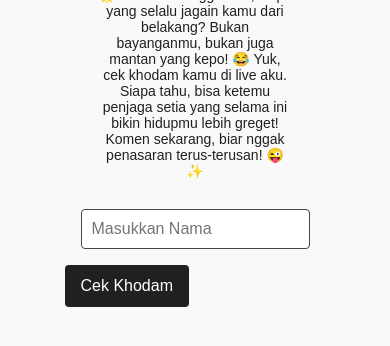
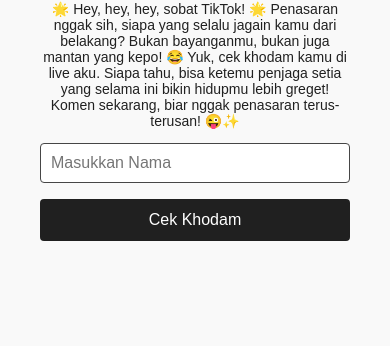
Before and after one commit to Hassanjadi/Cek-Kodam, a plain HTML site: page index.html in a window 390 px wide. Shown: the part 302-648 px from the top of the page. Drawn offline with Linux system fonts and the light colour scheme; some packages are replaced by stand-ins of ours; a script that the page names is missing.

Commit message:
fix: responsive

```diff
--- a/index.html
+++ b/index.html
@@ -32,7 +32,7 @@
           sekarang, biar nggak penasaran terus-terusan! 😜✨
         </p>
       </header>
-      <div>
+      <div class="input-button">
         <input type="text" id="khodamInput" placeholder="Masukkan Nama" />
         <button id="checkButton">Cek Khodam</button>
       </div>
--- a/style.css
+++ b/style.css
@@ -12,13 +12,12 @@ h1 {
 }
 
 input {
-  border: 1px solid #464646;
   padding: 10px;
+  font-size: 16px;
   color: #202020;
-  font-size: 16px;
-  margin: 16px 16px;
   border-radius: 4px;
   outline-color: #202020;
+  border: 1px solid #464646;
   font-family: "Plus Jakarta Sanas", sans-serif;
 }
 
@@ -38,15 +37,14 @@ button:hover {
 
 p {
   font-size: 14px;
+  font-weight: 500;
   color: #202020;
-  font-weight: 500;
   text-align: center;
   font-family: "Plus Jakarta Sanas", sans-serif;
 }
 
 .container {
   margin: auto;
-  width: 50%;
   height: 80vh;
   padding: 40px;
   display: flex;
@@ -58,3 +56,17 @@ p {
 .swal2-confirm {
   background-color: #202020;
 }
+
+.input-button {
+  gap: 16px;
+  display: flex;
+}
+
+@media only screen and (max-width: 600px) {
+  .input-button {
+    gap: 16px;
+    width: 100%;
+    display: flex;
+    flex-direction: column;
+  }
+}
```
